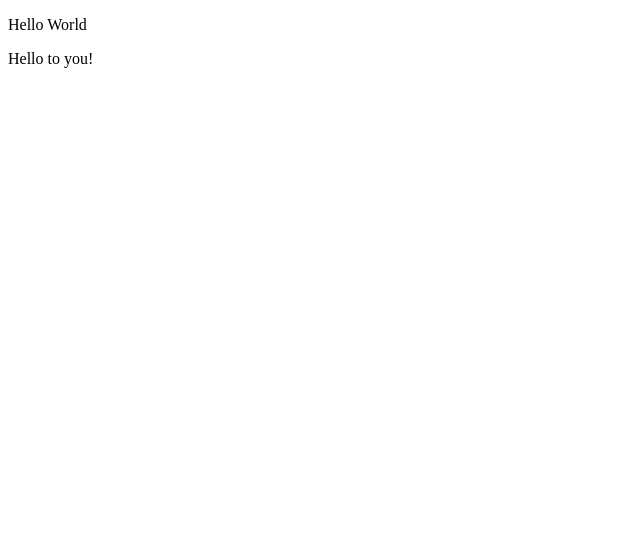
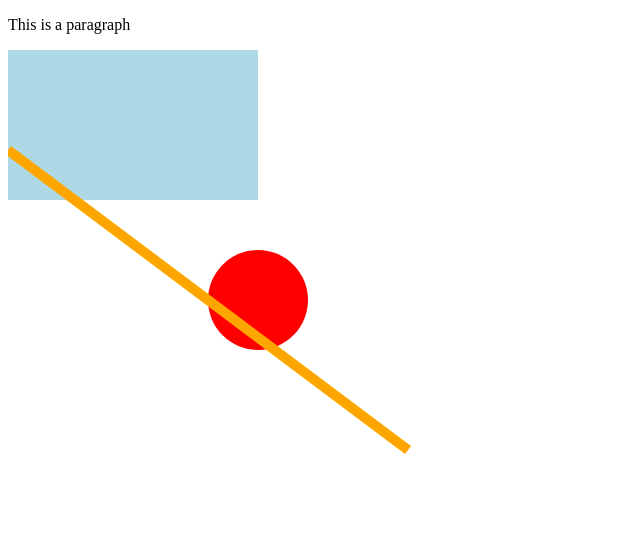
Before and after one commit to mblaul/d3-sandbox, a plain HTML site: page index.html in a window 1280 px wide. Shown: the whole page, without its empty margins (0-640 px from the left). Drawn offline with nearby package versions, Linux system fonts and the light colour scheme.

Commit message:
Throwing shapes!

```diff
--- a/index.html
+++ b/index.html
@@ -9,8 +9,31 @@
 <body>
   <p>This is a paragraph</p>
   <script>
-    d3.select("p").text("Hello  World");
-    d3.select("body").append("p").text("Hello to you!");
+
+  var canvas =  d3.select("body")
+                  .append("svg")
+                  .attr("width", 500)
+                  .attr("height", 500);
+
+  var circle = canvas.append("circle")
+                      .attr("cx", 250)
+                      .attr("cy", 250)
+                      .attr("r", 50)
+                      .attr("fill","red");
+
+  var rect = canvas.append("rect")
+              .attr("width", 250)
+              .attr("height", 150)
+              .attr("fill", "lightblue");
+
+  var line = canvas.append("line")
+              .attr("x1", 0)
+              .attr("y1", 100)
+              .attr("x2", 400)
+              .attr("y2", 400)
+              .attr("stroke", "orange")
+              .attr("stroke-width", 10);
+
     console.log(d3);
   </script>
 
```
